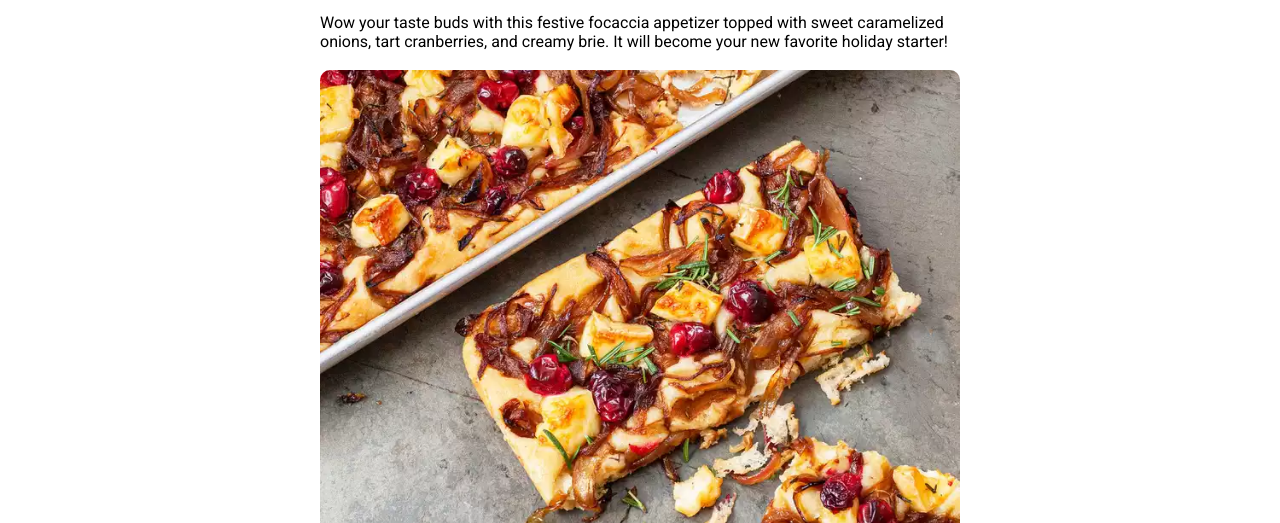
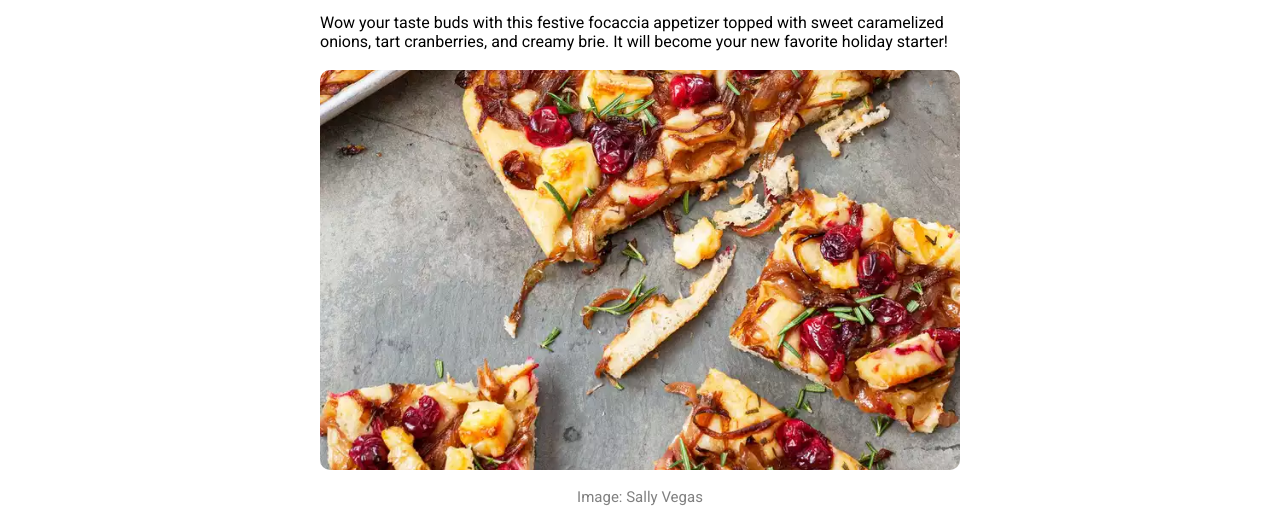
Before and after one commit to Gasso-L/W1D1-Pratica, a plain HTML site: page index.html in a window 1280 px wide. Shown: the part 236-759 px from the top of the page. Drawn offline with Linux system fonts and the light colour scheme.

Commit message:
main img fixed

```diff
--- a/index.html
+++ b/index.html
@@ -1,11 +1,13 @@
 <!DOCTYPE html>
 <html lang="en">
+
 <head>
   <meta charset="UTF-8">
   <meta name="viewport" content="width=device-width, initial-scale=1.0">
   <link rel="stylesheet" href="./styless/style.css">
   <title>Simply Recipes</title>
 </head>
+
 <body>
   <img id="logo" src="./img/logo.png" alt="Logo Pagina">
   <div id="nav">
@@ -15,11 +17,13 @@
   <div id="main">
     <h1 id="title">FOCACCIA with Caramelized Onions,<br>Cranberries, and Brie</h1>
     <div>
-        <p>Wow your taste buds with this festive focaccia appetizer topped with sweet caramelized <br>onions, tart cranberries, and creamy brie. It will become your new favorite holiday starter!</p><br>
-        <img id="main-img" src="img/img1.webp" alt="Focaccia with Caramelized">
+      <p>Wow your taste buds with this festive focaccia appetizer topped with sweet caramelized <br>onions, tart
+        cranberries, and creamy brie. It will become your new favorite holiday starter!</p><br>
+      <div class="container-img"><img id="main-img" src="img/img1.webp" alt="Focaccia with Caramelized"></div>
       <p id="author-img"><br>Image: Sally Vegas</p>
       <div id="vertical-line">
-          <p id="featured"><span class="orange">FEATURED IN:</span><a class="green" href="#" alt="Fresh Cranberry Recipes"><br>Fresh Cranberry Recipes That Go Beyond Sauce</a></p>
+        <p id="featured"><span class="orange">FEATURED IN:</span><a class="green" href="#"
+            alt="Fresh Cranberry Recipes"><br>Fresh Cranberry Recipes That Go Beyond Sauce</a></p>
       </div>
     </div>
     <div id="ingredients">
@@ -38,7 +42,8 @@
         <li> 3 medium yellow onions, thinly sliced</li>
         <li> 1 tablespoon balsamic vinegar</li>
         <li> 1-2 tablespoons olive oil, for brushing on top</li>
-          <li> 10 ounces brie, cut into cubes (scrape rind off with a paring knife if desired, though it's not necessary)</li>
+        <li> 10 ounces brie, cut into cubes (scrape rind off with a paring knife if desired, though it's not necessary)
+        </li>
         <li> 1 1/2 cups fresh or frozen cranberries</li>
       </ul>
     </div>
@@ -46,7 +51,10 @@
       <h3 class="header3">Method</h3>
       <hr class="orizzontal-line">
       <ol class="optimaze-list">
-          <li><b>Make the focaccia dough</b><br><br>In a medium-sized mixing bowl, or in a stand mixer with a paddle attachment, mix together all the dough ingredients until the flour is fully absorbed. You don't need to actually knead the dough, though I sometimes knead it a few times in the bowl when mixing by hand to incorporate the last of the flour...</li>
+        <li><b>Make the focaccia dough</b><br><br>In a medium-sized mixing bowl, or in a stand mixer with a paddle
+          attachment, mix together all the dough ingredients until the flour is fully absorbed. You don't need to
+          actually knead the dough, though I sometimes knead it a few times in the bowl when mixing by hand to
+          incorporate the last of the flour...</li>
       </ol>
     </div>
   </div>
@@ -54,4 +62,5 @@
     <p>Read more on <a class="green" href="#" alt="Simply recipes">Simply recipes</a></p>
   </footer>
 </body>
+
 </html>
--- a/styless/style.css
+++ b/styless/style.css
@@ -44,6 +44,12 @@ body{
 #main-img{
     width: 100%;
     border-radius: 10px 10px 10px 10px;
+    height: 100%;
+    object-fit: cover;
+}
+
+.container-img{
+    height: 400px;
 }
 
 #author-img{
```
Lines whose indentation alone changed are shown as unchanged.
